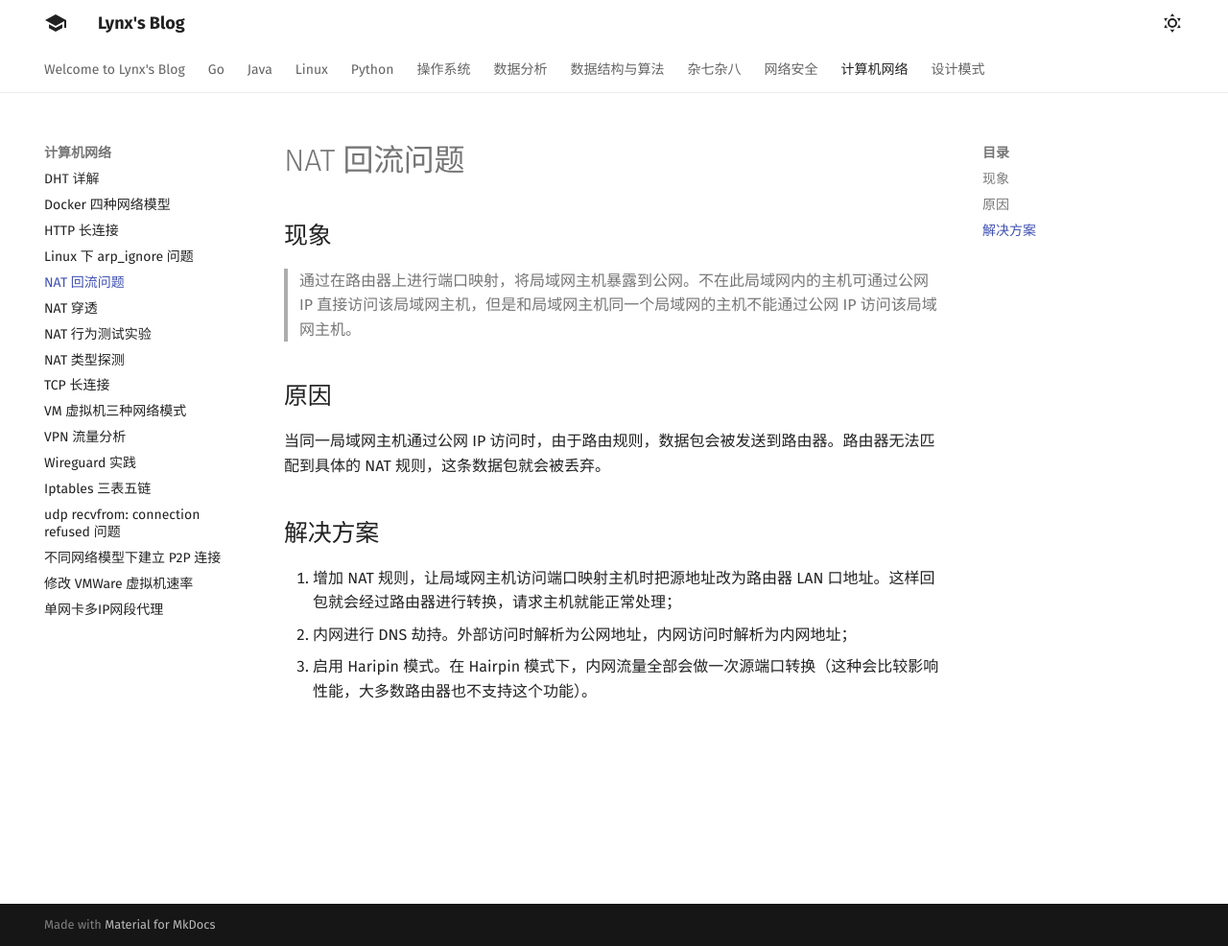
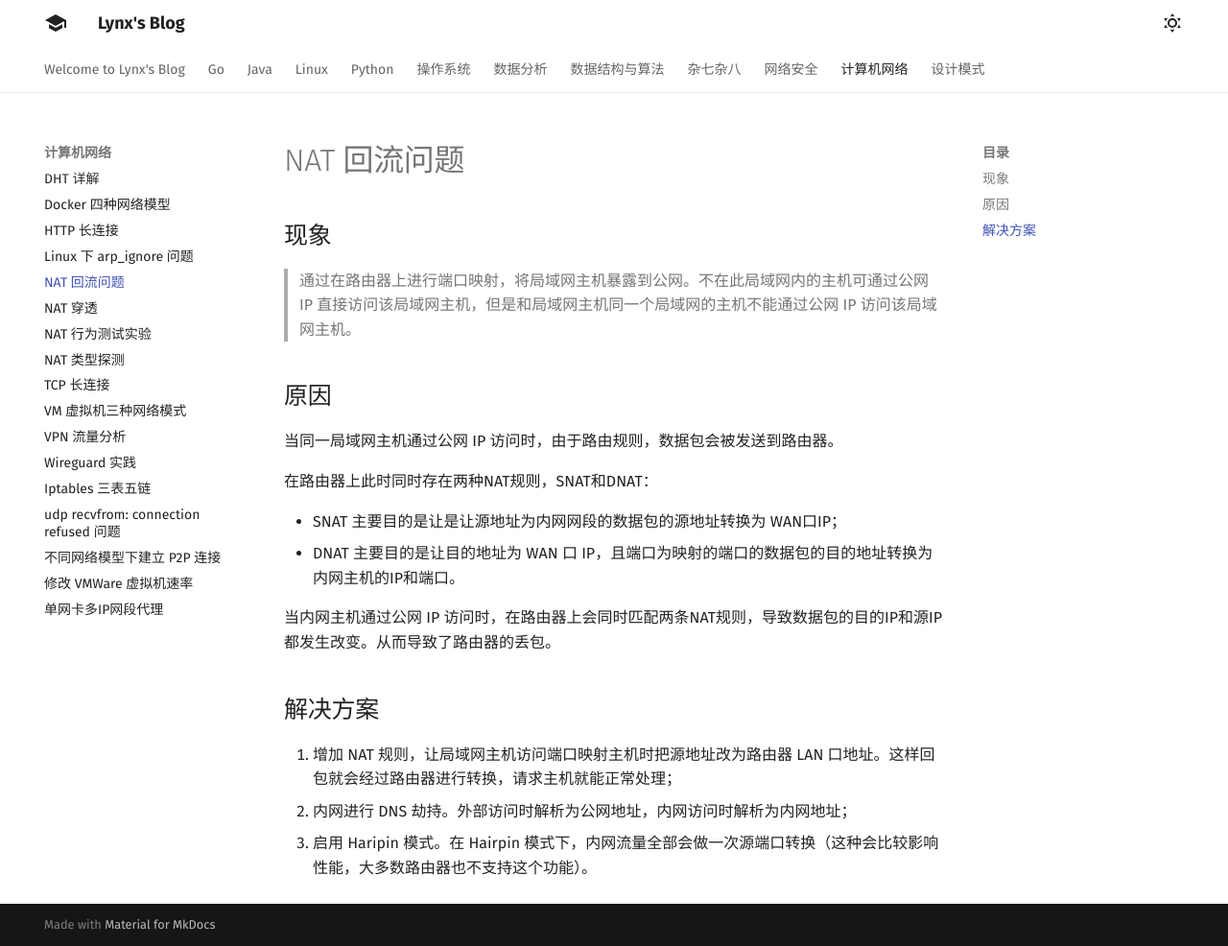
Before and after one commit to 1314liuwei/blog, an MkDocs documentation site: the page built from docs/计算机网络/NAT 回流问题.md, in a window 1280 px wide and 986 px high. Shown: the whole window at 96% size. Built offline with MkDocs 1.6.1 and Material for MkDocs 9.7.7, drawn with Linux system fonts in a browser that asks for light colours.

Commit message:
2023/07/17 周一

```diff
--- a/docs/计算机网络/NAT 回流问题.md
+++ b/docs/计算机网络/NAT 回流问题.md
@@ -6,7 +6,14 @@
 
 ## 原因
 
-当同一局域网主机通过公网 IP 访问时，由于路由规则，数据包会被发送到路由器。路由器无法匹配到具体的 NAT 规则，这条数据包就会被丢弃。
+当同一局域网主机通过公网 IP 访问时，由于路由规则，数据包会被发送到路由器。
+
+在路由器上此时同时存在两种NAT规则，SNAT和DNAT：
+
+- SNAT 主要目的是让是让源地址为内网网段的数据包的源地址转换为 WAN口IP；
+- DNAT 主要目的是让目的地址为 WAN 口 IP，且端口为映射的端口的数据包的目的地址转换为内网主机的IP和端口。
+
+当内网主机通过公网 IP 访问时，在路由器上会同时匹配两条NAT规则，导致数据包的目的IP和源IP都发生改变。从而导致了路由器的丢包。
 
 ## 解决方案
 
```
